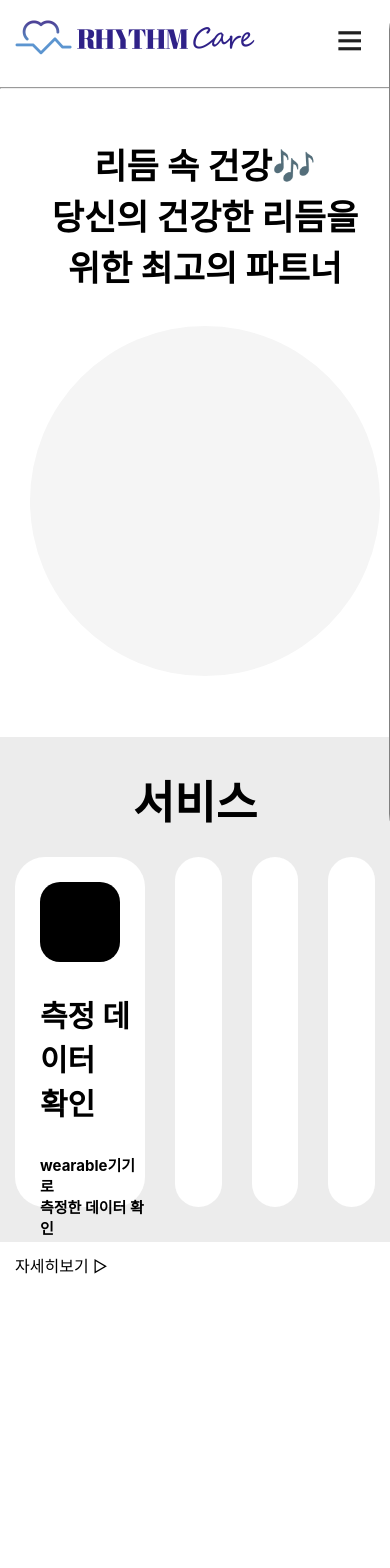
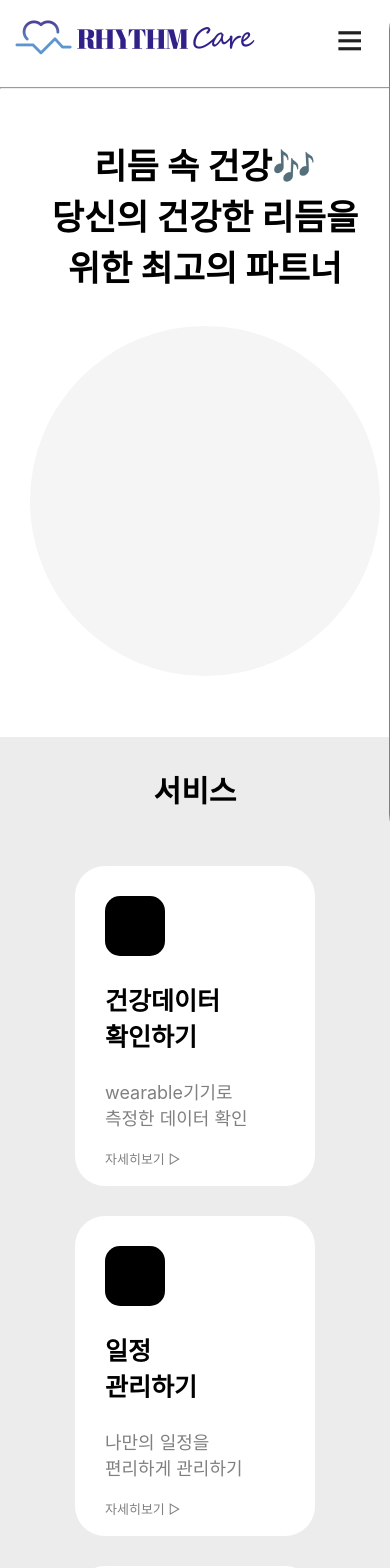
Before and after one commit to suvven1/RhythmCARE, a React (Create React App) app in the folder web/dna/: page / in a window 390 px wide. Shown: the top 1568 px of the page. Before the commit the page ends 1277 px from the top, so only its background shows below. Built offline with nearby package versions, Linux system fonts and the light colour scheme.

Commit message:
[추가 및 수정] main 페이지
deataill - 반응형 수정 필요,
서비스 시작하기 버튼 추가 필요

```diff
--- a/web/dna/package.json
+++ b/web/dna/package.json
@@ -13,6 +13,7 @@
     "react-icons": "^4.11.0",
     "react-router-dom": "^6.17.0",
     "react-scripts": "5.0.1",
+    "react-scroll": "^1.9.0",
     "styled-components": "^6.1.0",
     "web-vitals": "^2.1.4"
   },
--- a/web/dna/src/components/Main/Main.jsx
+++ b/web/dna/src/components/Main/Main.jsx
@@ -1,10 +1,10 @@
 import React from "react";
 import styled from "styled-components";
-//김원영테스트
+import { Link } from 'react-scroll';
 
 const Main = () => {
   return (
-    <div>
+    <mainBox>
       <SloganBack>
         <p>
           리듬 속 건강🎶
@@ -16,21 +16,80 @@ const Main = () => {
         </p>
         <SloganImage/>
       </SloganBack>
+
+
       <ServiceBack>
         <span>서비스</span>
       </ServiceBack>
       <ServiceCard_back>
         <ServiceCard>
           <div/>
-            <p>측정 데이터<br/>확인</p>
+          <p>건강데이터<br/>확인하기</p>
           <p className="service_ex">wearable기기로 <br/> 측정한 데이터 확인</p>
-            <a>자세히보기 ▷</a>
+          <Link to="service_detail1" spy={true} smooth={true}>자세히보기 ▷</Link>
         </ServiceCard>
-          <ServiceCard/>
-          <ServiceCard/>
-          <ServiceCard/>
+        <ServiceCard>
+          <div/>
+          <p>일정<br/>관리하기</p>
+          <p className="service_ex">나만의 일정을 <br/> 편리하게 관리하기</p>
+          <Link to="service_detail2" spy={true} smooth={true}>자세히보기 ▷</Link>
+        </ServiceCard>
+        <ServiceCard>
+          <div/>
+          <p>내주변<br/>병원정보</p>
+          <p className="service_ex">현재 위치에서 <br/> 가까운 병원찾기</p>
+          <Link to="service_detail3" spy={true} smooth={true}>자세히보기 ▷</Link>
+        </ServiceCard>
+        <ServiceCard>
+          <div/>
+          <p>건강관련<br/>정보보기</p>
+          <p className="service_ex">건강과 관련된 <br/> 유용한 정보 얻기</p>
+          <Link to="service_detail4" spy={true} smooth={true}>자세히보기 ▷</Link>
+        </ServiceCard>
       </ServiceCard_back>
-    </div>
+
+      <Detail_back>
+        <Detail id = "service_detail1">
+          <Detail_card/>
+          <div className="blank"/>
+          <Detail_text_l>
+            <p className="title">측정데이터 확인</p>
+            <p className="content">그래프 시각화로<br/> 측정된 데이터를<br/> 한눈에 확인해요</p>
+            <p className="detail">wearable기기로<br/> 데이터를 전달 받아<br/> 현재 스트레스 및 피로도를<br/> 그래프로 확인할 수 있어요</p>
+          </Detail_text_l>
+        </Detail>
+
+        <Detail id = "service_detail2">
+          <Detail_text_r>
+            <p className="title">일정 관리하기</p>
+            <p className="content">병원 방문 일자,<br/> 개인 일정을 기록해서<br/> 관리해요</p>
+            <p className="detail">병원 방문 일자,<br/> 개인 일정 등<br/> 나만의 스케줄을<br/>기록하여 관리할 수 있어요</p>
+          </Detail_text_r>
+          <div className="blank"/>
+          <Detail_card/>
+        </Detail>
+
+        <Detail id = "service_detail3">
+          <Detail_card/>
+          <div className="blank"/>
+          <Detail_text_l>
+            <p className="title">내주변 병원정보</p>
+            <p className="content">내 주변에 있는<br/> 병원을 알려줘요</p>
+            <p className="detail">현재 위치를 기반으로<br/> 주변의 병원 위치 및<br/> 병원 관련 정보를<br/> 한눈에 확인할 수 있어요</p>
+          </Detail_text_l>
+        </Detail>
+
+        <Detail id = "service_detail4">
+          <Detail_text_r>
+            <p className="title">건강관련 정보보기</p>
+            <p className="content">그래프 시각화로<br/> 측정된 데이터를<br/> 한눈에 확인해요</p>
+            <p className="detail">wearable기기로<br/> 데이터를 전달 받아<br/> 현재 스트레스 및 피로도를<br/> 그래프로 확인할 수 있어요</p>
+          </Detail_text_r>
+          <div className="blank"/>
+          <Detail_card/>
+        </Detail>
+      </Detail_back>
+    </mainBox>
   );
 };
 
@@ -42,6 +101,7 @@ const mainBox = styled.div`
   justify-content : center;
 `;
 
+// 슬로건 css---------------
 const SloganBack = styled.div`
   margin-top : -10px;
   width: 100%;
@@ -86,6 +146,8 @@ const SloganImage = styled.div`
     margin-right : -20px;
   }
 `
+
+// 서비스 css---------------
 const ServiceBack = styled.div`
   background-color : #ECECEC;
   width : 100%;
@@ -93,32 +155,44 @@ const ServiceBack = styled.div`
   justify-content : center;
 
   & span {
-    margin-top : 30px;
+    margin-top: 30px;
     font-size : 45px;
     font-weight : bold;
+  }
+
+  @media only screen and (max-width : 1040px){
+    & span {
+      font-size : 30px;
+    }
   }
 `;
 
 const ServiceCard_back = styled.div`
 background-color : #ECECEC;
 width : 100%;
-height : 400px;
+height : 450px;
 display : flex;
 align-items : center;
 justify-content : center;
 padding-bottom : 10px;
+
+@media only screen and (max-width : 1040px){
+  justify-content : center;
+  flex-direction : column;
+  height : 1450px;
+}
 `;
 
 const ServiceCard = styled.div`
   background-color : white;
-  width : 250px;
-  height : 350px;
+  width : 200px;
+  height : 330px;
   border-radius : 30px;
   margin-left: 15px;
   margin-right : 15px;
+  padding : 30px;
 
   & div {
-    margin : 25px;
     width : 80px;
     height : 80px;
     background-color : black;
@@ -126,14 +200,102 @@ const ServiceCard = styled.div`
   }
 
   & p {
-    margin-left : 25px;
     font-size : 30px;
     font-weight : bold;
   }
 
   & .service_ex {
-    margin-left : 25px;
-    font-size : 15px;
+    font-size : 18px;
+    font-weight : normal;
+    color : gray;
+  }
+
+  & a {
+    font-size : 13px;
+    color : gray;
+  }
+
+  @media only screen and (max-width : 1040px){
+    justify-content : center;
+    flex-direction : column;
+    width :180px;
+    height : 260px;
+    margin-top : 30px;
+
+    & div {
+      width : 60px;
+      height : 60px;
+      border-radius : 15px;
+    }
+
+    & p{
+      font-size : 25px;
+      font-weight : bold
+    }
+  }
+
+`;
 
 
+// 서비스디테일 css---------------
+const Detail_back = styled.div`
+background-color : #F5F5F5;
+width : 100%;
+height : 2500px;
+
 `;
+
+const Detail = styled.div`
+width : 100%;
+height : 500px;
+padding-top : 100px;
+display : flex;
+justify-content : center;
+
+& .blank {
+  width : 100px
+}
+`;
+
+const Detail_card = styled.div`
+background-color : white;
+width : 480px;
+height : 380px;
+border-radius : 20px;
+`;
+
+const Detail_text_l = styled.div`
+width : 480px;
+text-align : left;
+& .title {
+color : #2e2288;
+font-size : 25px;
+font-weight : bold;
+}
+& .content{
+  font-size : 35px;
+  font-weight : bold;
+
+}
+& .detail{
+  font-size : 20px;
+}
+`;
+
+const Detail_text_r = styled.div`
+width : 480px;
+text-align : right;
+& .title {
+color : #2e2288;
+font-size : 25px;
+font-weight : bold;
+}
+& .content{
+  font-size : 35px;
+  font-weight : bold;
+
+}
+& .detail{
+  font-size : 20px;
+}
+`;
```
Also changed, not shown: 1 other file (tests, documents, lock files or other folders). Lines whose indentation alone changed are shown as unchanged.
